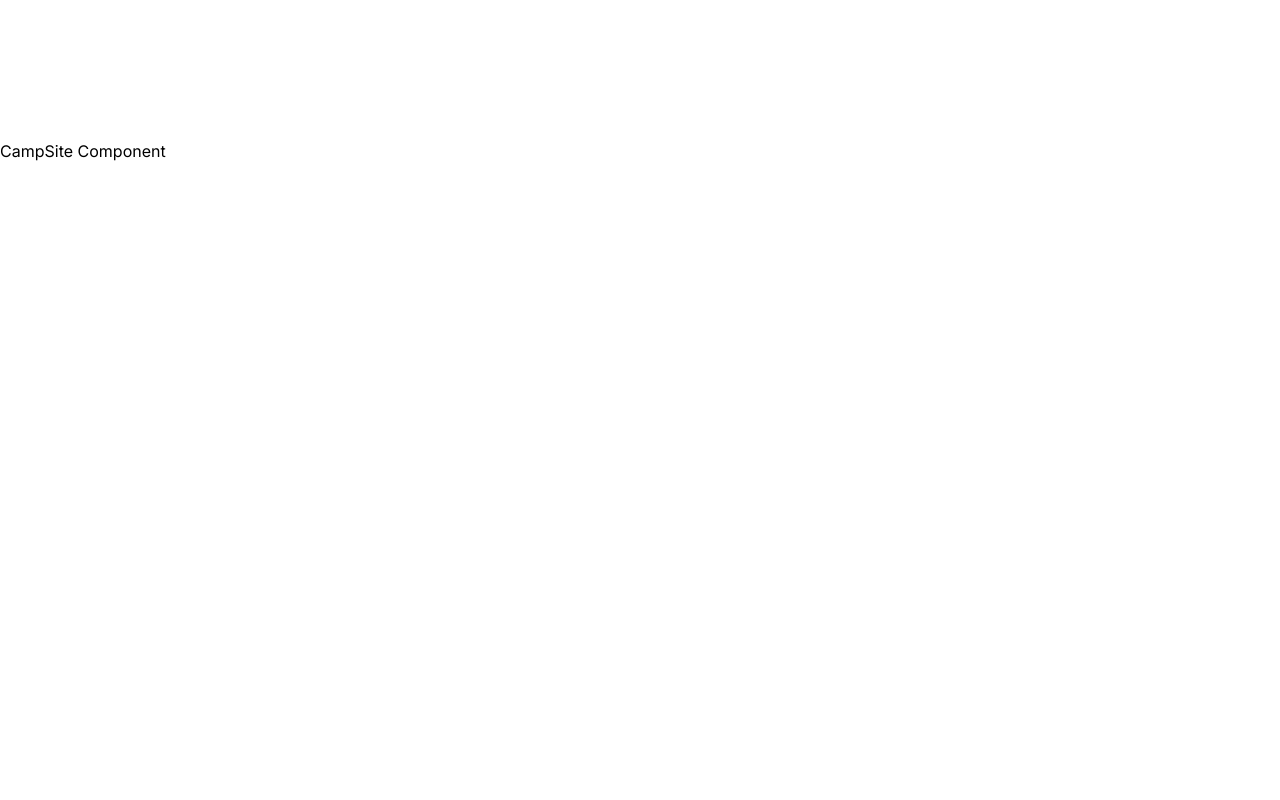
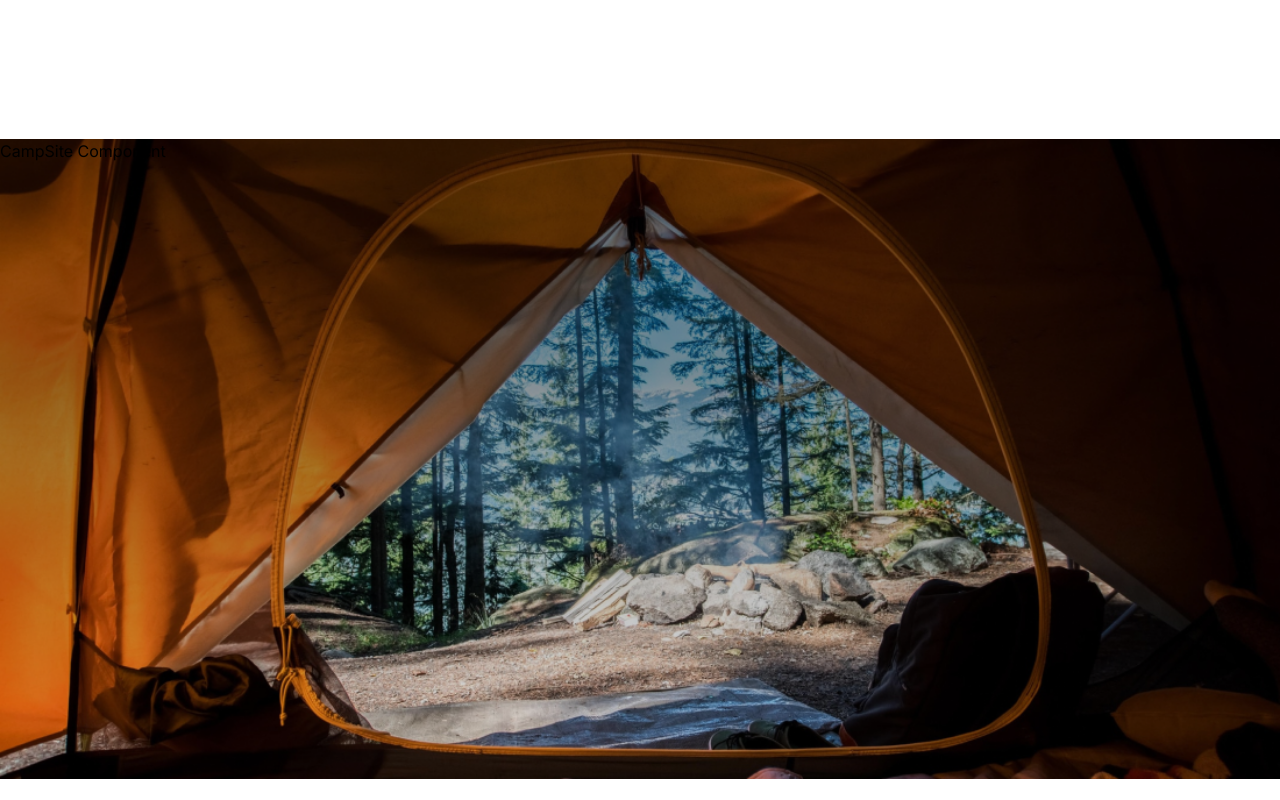
Before and after one commit to eddyK15501/travel-app, a Next.js app: page / in a window 1280 px wide. Shown: the part 840-1640 px from the top of the page. Built offline with nearby package versions, Linux system fonts and the light colour scheme.

Commit message:
Camp.tsx - <CampSite /> component background image added

```diff
--- a/components/Camp.tsx
+++ b/components/Camp.tsx
@@ -7,7 +7,7 @@ interface CampProps {
 
 const CampSite = ({ bgImage, title, subtitle, peopleJoined }: CampProps) => {
   return(
-    <div>
+    <div className={`w-full h-full min-w-[1100px] ${bgImage} bg-cover`}>
       CampSite Component
     </div>
   )
--- a/tailwind.config.ts
+++ b/tailwind.config.ts
@@ -34,11 +34,11 @@ module.exports = {
         'bg-img-1': "url('/img-1.png')",
         'bg-img-2': "url('/img-2.png')",
         'feature-bg': "url('/feature-bg.png')",
-        pattern: "url('/pattern.png')",
+        'pattern': "url('/pattern.png')",
         'pattern-2': "url('/pattern-bg.png')",
       },
       screens: {
-        xs: '400px',
+        'xs': '400px',
         '3xl': '1680px',
         '4xl': '2200px',
       },
```
